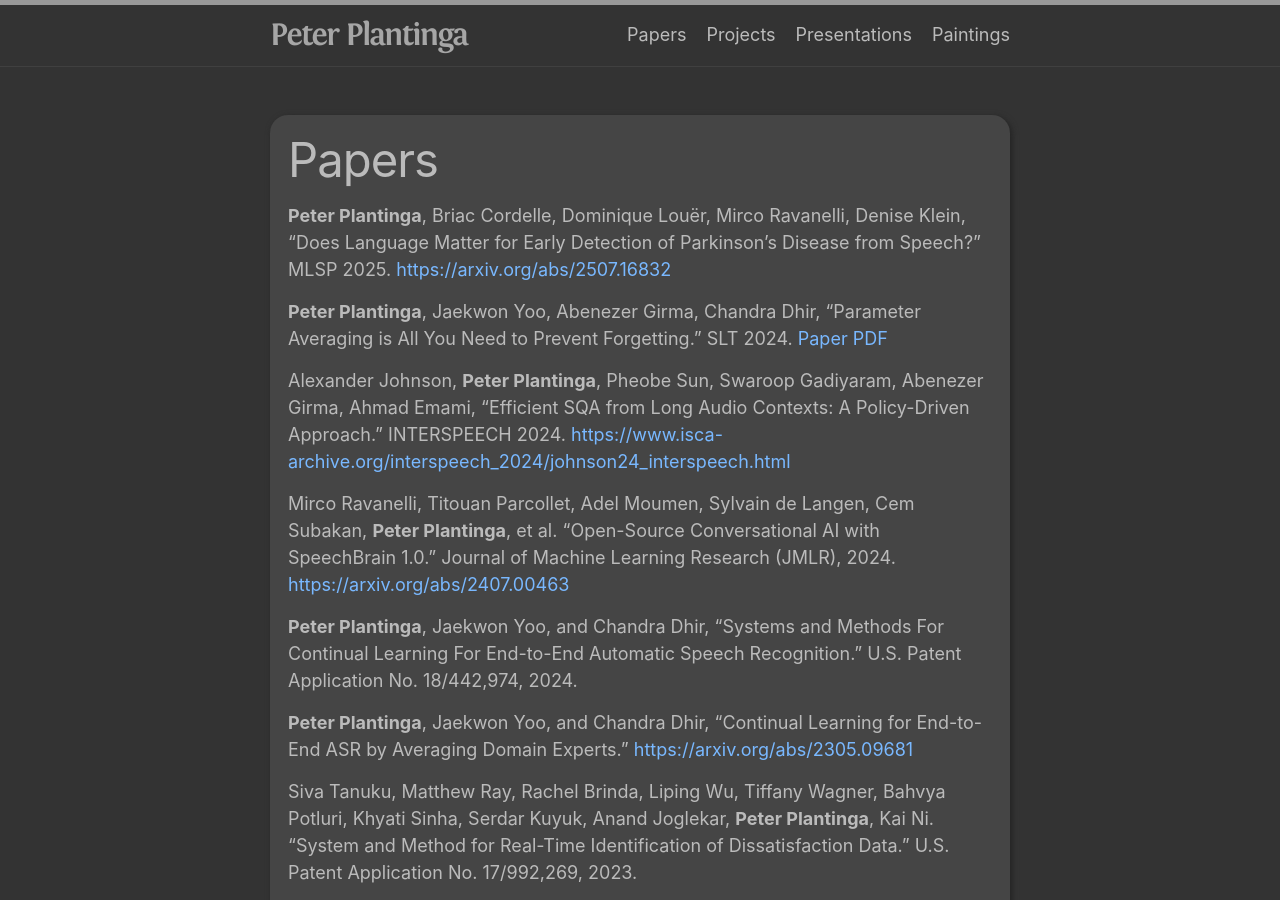
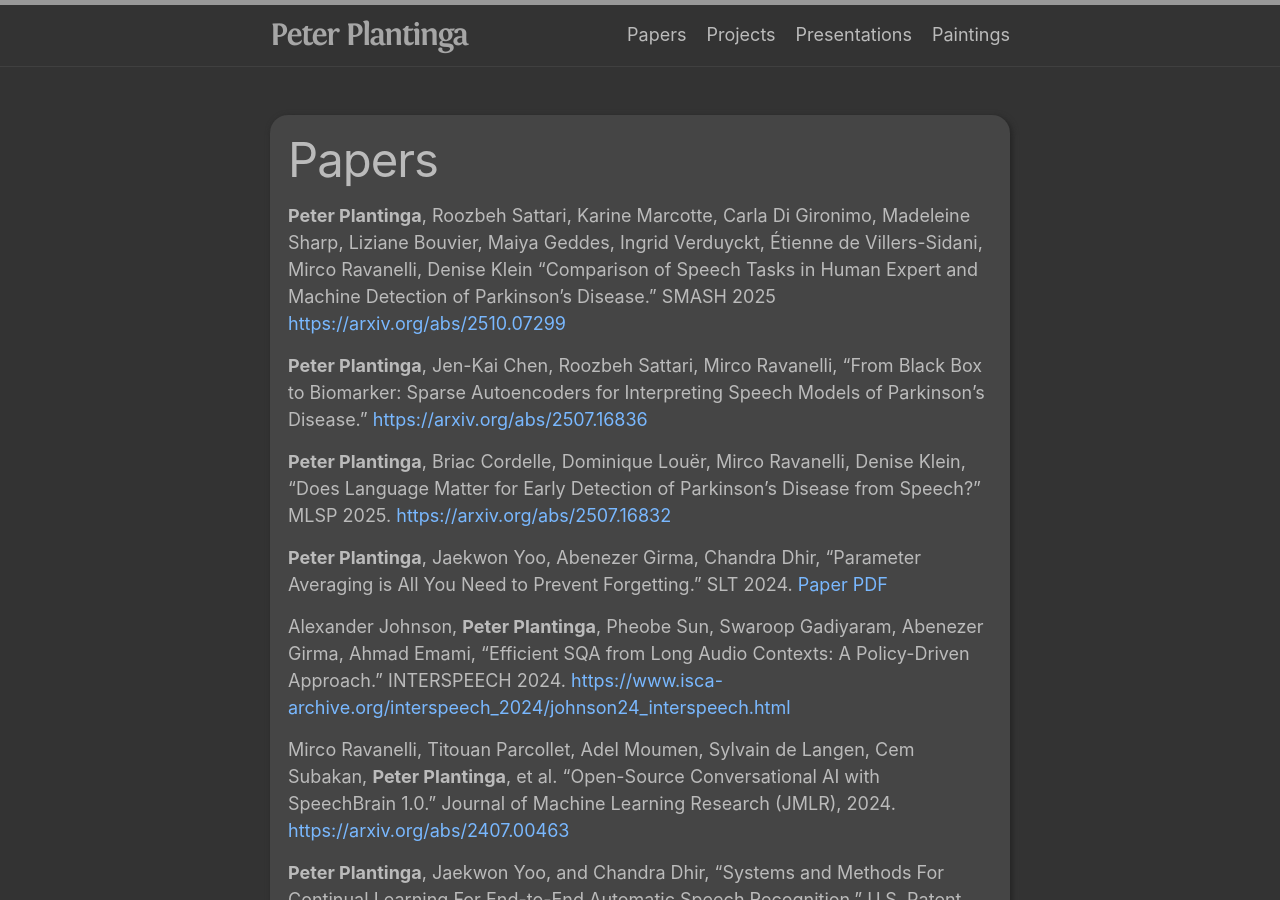
Before and after one commit to pplantinga/massey-plantinga.com, a Jekyll site: the page built from 01_papers.md, in a window 1280 px wide and 900 px high. Built offline with Jekyll 4.4.1, drawn with Linux system fonts in a browser that asks for light colours.

Commit message:
2 new papers

```diff
--- a/01_papers.md
+++ b/01_papers.md
@@ -3,6 +3,15 @@ layout: page
 title: Papers
 permalink: /papers/
 ---
+
+**Peter Plantinga**, Roozbeh Sattari, Karine Marcotte, Carla Di Gironimo, Madeleine Sharp, Liziane Bouvier,
+Maiya Geddes, Ingrid Verduyckt, Étienne de Villers-Sidani, Mirco Ravanelli, Denise Klein
+"Comparison of Speech Tasks in Human Expert and Machine Detection of Parkinson's Disease." SMASH 2025
+[https://arxiv.org/abs/2510.07299](https://arxiv.org/abs/2510.07299)
+
+**Peter Plantinga**, Jen-Kai Chen, Roozbeh Sattari, Mirco Ravanelli,
+"From Black Box to Biomarker: Sparse Autoencoders for Interpreting Speech Models of Parkinson's Disease."
+[https://arxiv.org/abs/2507.16836](https://arxiv.org/abs/2507.16836)
 
 **Peter Plantinga**, Briac Cordelle, Dominique Louër, Mirco Ravanelli, Denise Klein,
 "Does Language Matter for Early Detection of Parkinson's Disease from Speech?" MLSP 2025.
```
